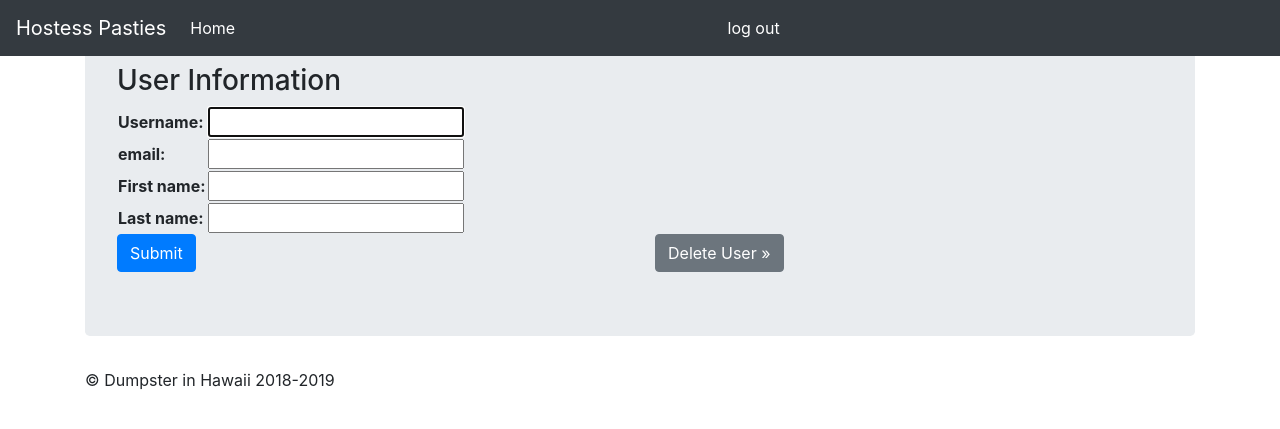
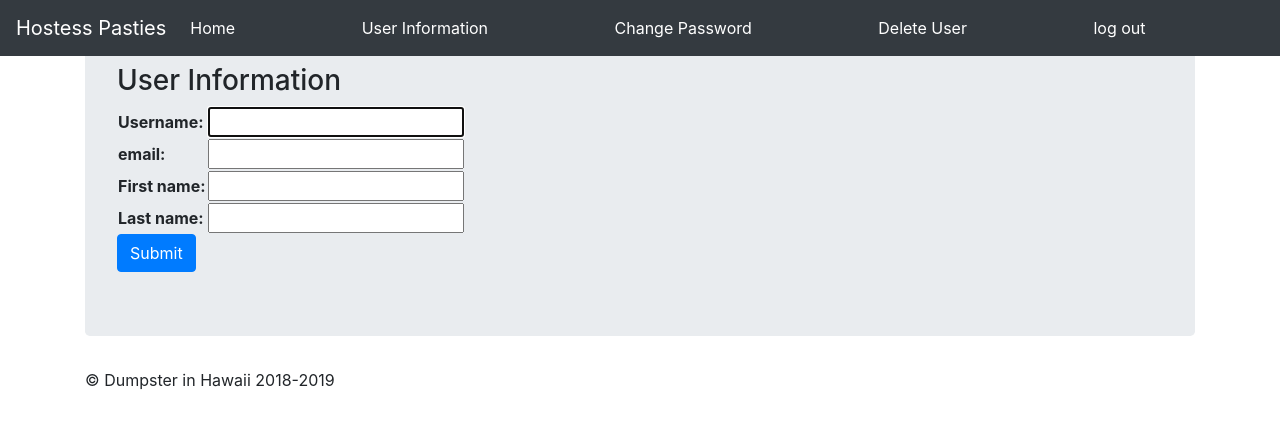
Before and after one commit to GitterAlex/PastingBin, a Django app: template PastingBin/templates/webpages/user_form.html in a window 1280 px wide. Shown: the top 429 px of the page. Run offline with Django 3.2, Linux system fonts and the light colour scheme; the template is opened without the code that fills it: values that come from a table or form of the project are taken from there, others are empty; the visitor is signed in with stand-in values (Sample User, id 1); some libraries are stand-ins or nearby versions.

Commit message:
implemented cleaner way for account management

```diff
--- a/PastingBin/templates/webpages/user_form.html
+++ b/PastingBin/templates/webpages/user_form.html
@@ -1,8 +1,63 @@
 {% extends "webpages/frontpage.html" %}
+
+{% block sidebar %}
+<nav class="navbar navbar-expand-md navbar-dark fixed-top bg-dark">
+  <a class="navbar-brand" href="/HostessPasties/">Hostess Pasties</a>
+  <button class="navbar-toggler" type="button" data-toggle="collapse" data-target="#navbarsExampleDefault" aria-controls="navbarsExampleDefault" aria-expanded="false" aria-label="Toggle navigation">
+    <span class="navbar-toggler-icon"></span>
+  </button>
+  <div class="collapse navbar-collapse" id="navbarsExampleDefault">
+    <ul class="navbar-nav mr-auto">
+      <li class="nav-item active">
+        <a class="nav-link" href="/HostessPasties/">Home <span class="sr-only">(current)</span></a>
+      </li>
+    </ul>
+  </div>
+  {% if user.is_authenticated %}
+  <div class="collapse navbar-collapse" id="navbarsExampleDefault">
+    <ul class="navbar-nav mr-auto">
+      <li class="nav-item active">
+        <a class="nav-link" href="/HostessPasties/{{user.id}}/update/">User Information<span class="sr-only">(current)</span></a>
+      </li>
+    </ul>
+  </div>
+  <div class="collapse navbar-collapse" id="navbarsExampleDefault">
+    <ul class="navbar-nav mr-auto">
+      <li class="nav-item active">
+        <a class="nav-link" href="#">Change Password<span class="sr-only">(current)</span></a>
+      </li>
+    </ul>
+  </div>
+  <div class="collapse navbar-collapse" id="navbarsExampleDefault">
+    <ul class="navbar-nav mr-auto">
+      <li class="nav-item active">
+        <a class="nav-link" href="/HostessPasties/{{user.id}}/delete/">Delete User<span class="sr-only">(current)</span></a>
+      </li>
+    </ul>
+  </div>
+  <div class="collapse navbar-collapse" id="navbarsExampleDefault">
+    <ul class="navbar-nav mr-auto">
+      <li class="nav-item active">
+        <a class="nav-link" href="/accounts/logout">log out<span class="sr-only">(current)</span></a>
+      </li>
+    </ul>
+  </div>
+  {% else %}
+  <div class="collapse navbar-collapse" id="navbarsExampleDefault">
+    <ul class="navbar-nav mr-auto">
+      <li class="nav-item active">
+        <a class="nav-link" href="/accounts/login">log in<span class="sr-only">(current)</span></a>
+      </li>
+    </ul>
+  </div>
+  {% endif %}
+</nav>
+{% endblock sidebar%}
 
 {% block content %}
   <div class="container">
   <div class="jumbotron">
+    <div class="main">
       <h3>User Information</h3>
       <form action="" method="post">
         {% csrf_token %}
@@ -29,9 +84,9 @@
         </table>
         <div class="row">
           <div class="col-md"><input class="btn btn-primary" type="submit" value="Submit"></div>
-          <div class="col-md"><a class="btn btn-secondary" href="/HostessPasties/{{user.id}}/delete/" role="button">Delete User &raquo;</a></div>
         </div>
       </form>
     </div>
   </div>
+</div>
 {% endblock content %}
```
Also changed, not shown: PastingBin/HostessPasties/migrations/0008_auto_20190313_1511.py (added). Lines whose indentation alone changed are shown as unchanged.
